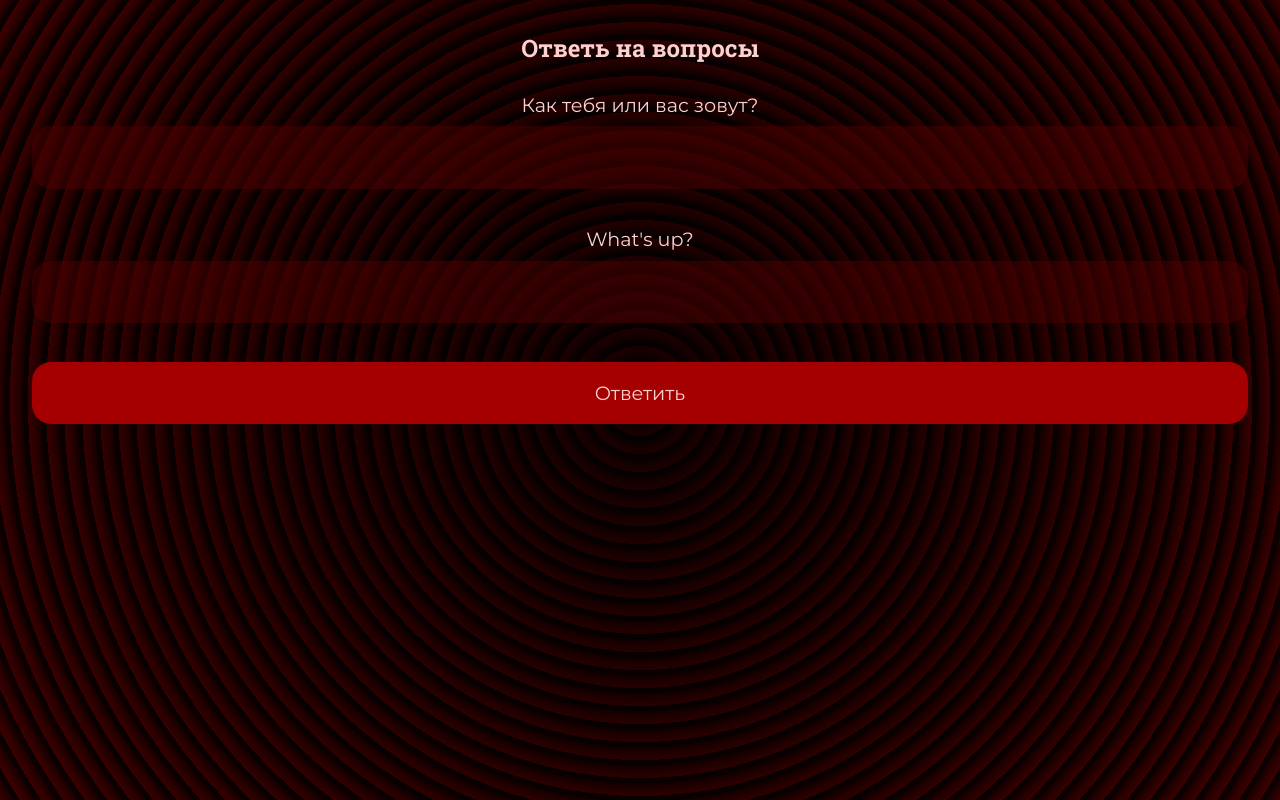
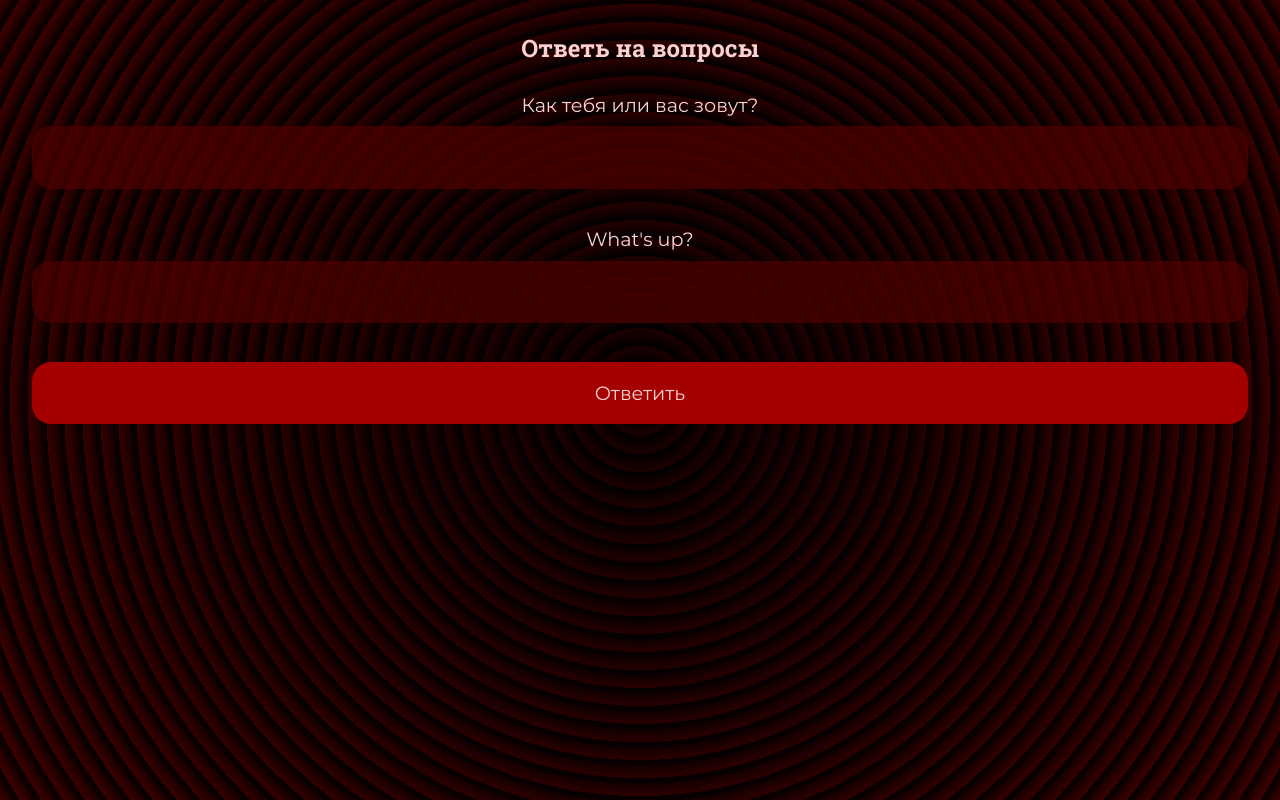
Before and after one commit to DenSerKo/djangoTest, a Django app: template ai/templates/ai/questions.html in a window 1280 px wide. Run offline with Django 5.2, Linux system fonts and the light colour scheme; the template is opened without the code that fills it: values that come from a table or form of the project are taken from there, others are empty; data comes from the database, SQL or seed files in the repository.

Commit message:
Аленушка жопушка

```diff
--- a/ai/static/ai/style.css
+++ b/ai/static/ai/style.css
@@ -28,7 +28,7 @@ body {
     color: #ffd0d0;
     background-color: #7f0000;
     opacity: 1;
-    background-image: radial-gradient(circle at center center, #330000, #7f0000), repeating-radial-gradient(circle at center center, #330000, #330000, 9px, transparent 18px, transparent 9px);
+    background-image: radial-gradient(circle at center center, #300000, #7f0000), repeating-radial-gradient(circle at center center, #300000, #300000, 9px, transparent 18px, transparent 9px);
     background-blend-mode: multiply;
 }
 section {
@@ -70,7 +70,7 @@ label {
 }
 input {
     width: 100%;
-    background: rgba(79, 0, 0, 0.5);
+    background: rgba(79, 0, 0, 0.7);
     margin-bottom: 2em;
 }
 button {
```
